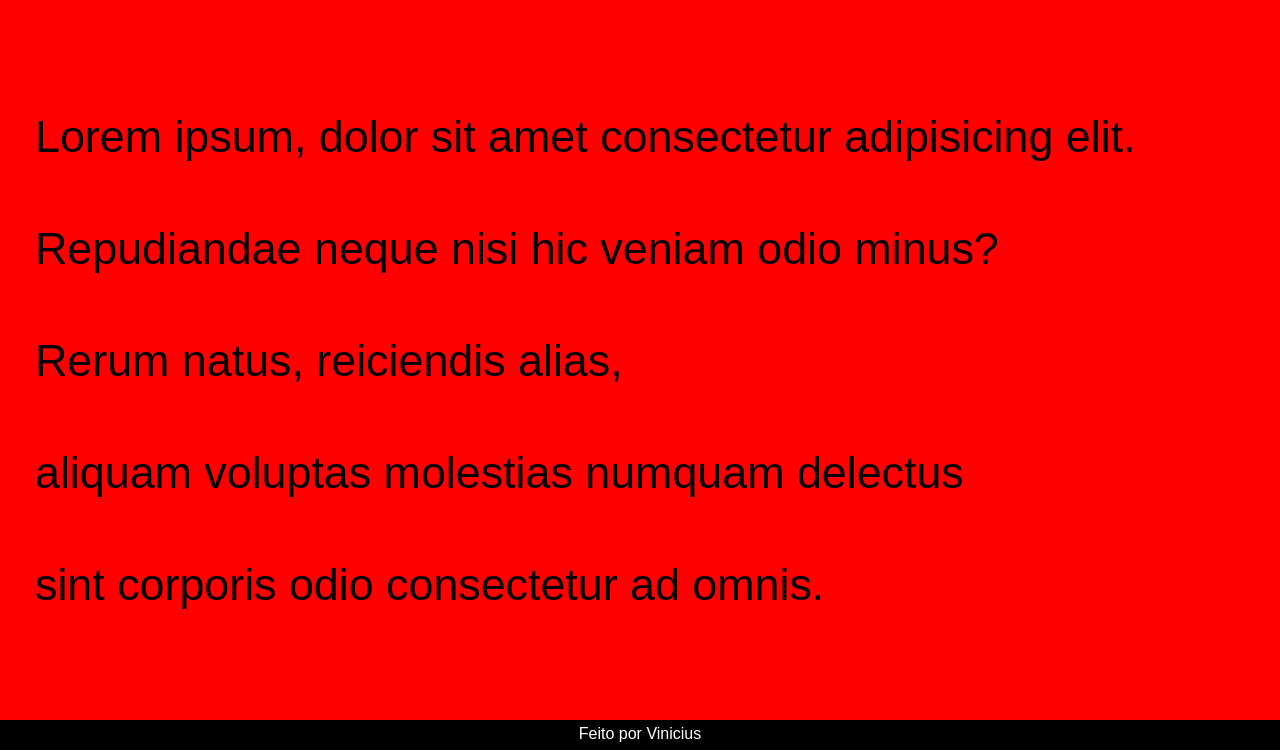
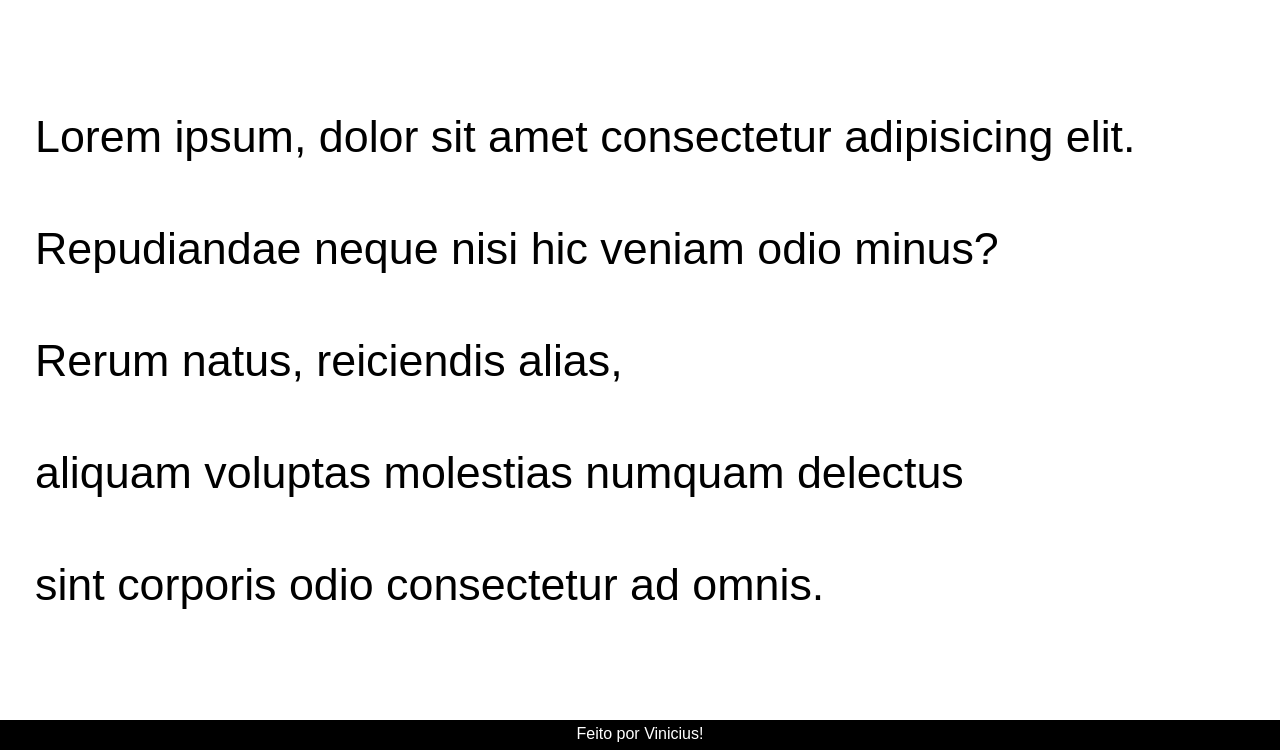
Before and after one commit to viniciusmaestror/curso-html-css, a plain HTML site: page Desafio2-M3/index.html in a window 1280 px wide. Shown: the part 3823-4573 px from the top of the page. Drawn offline with Linux system fonts and the light colour scheme.

Commit message:
atualizado

```diff
--- a/Desafio2-M3/index.html
+++ b/Desafio2-M3/index.html
@@ -41,7 +41,7 @@
         </div>
     </main>
     <footer>
-        <p>Feito por <a href="#">Vinicius</a></p>
+        <p>Feito por <a href="https://www.linkedin.com/in/vinicius-maestro-rodrigues-15707712a/" target="_blank" id="linkedin">Vinicius!</a></p>
     </footer>
 </body>
 </html>
--- a/Desafio2-M3/style.css
+++ b/Desafio2-M3/style.css
@@ -9,7 +9,7 @@
 }
 
 body{
-    background-color: rgb(255, 0, 0);
+    background-color: white;
     margin: 0px;
 }
 
@@ -126,7 +126,8 @@ footer > p > a {
     color: white;
 }
 
-footer > p > a :hover{
+#linkedin:hover{
+    color: white;
     text-decoration: underline;
 
 }
```
